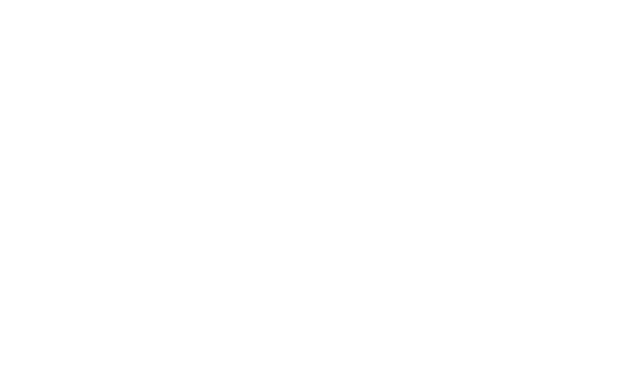
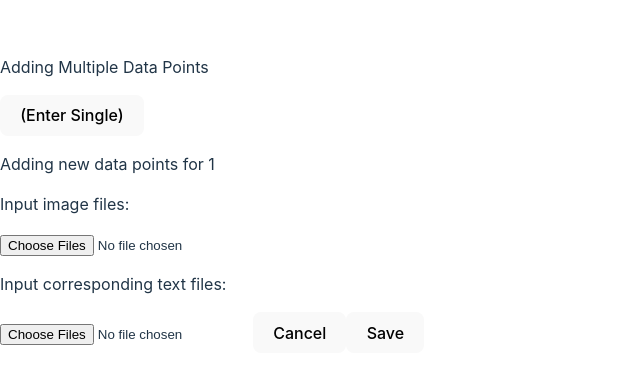
Before and after one commit to jwburke02/ec530-diyml-react-ui, a React (Vite) app: page /adddatas/1 in a window 1280 px wide. Before the commit this address had no page. Shown: the part 204-588 px from the top of the page, without its empty margins (0-640 px from the left). Built offline with nearby package versions, Linux system fonts and the light colour scheme.

Commit message:
Imlemented muti-file upload as well as publishin feature

```diff
--- a/src/App.jsx
+++ b/src/App.jsx
@@ -5,6 +5,7 @@ import Dashboard from './components/Dashboard'
 import CreateProject from './components/CreateProject'
 import AddClasses from './components/AddClasses'
 import AddData from './components/AddData'
+import AddDatas from './components/AddDatas'
 import Inference from './components/Inference'
 
 function App() {
@@ -19,6 +20,7 @@ function App() {
         <Route path="/createproject" element={<CreateProject apiToken={apiToken}/>} />
         <Route path="/addclasses/:project_name" element={<AddClasses apiToken={apiToken} />} />
         <Route path="/adddata/:project_name" element={<AddData apiToken={apiToken} />} />
+        <Route path="/adddatas/:project_name" element={<AddDatas apiToken={apiToken} />} />
         <Route path="/inference/:project_name" element={<Inference apiToken={apiToken} />} />
       </Routes>
     </BrowserRouter>
--- a/src/components/AddData.jsx
+++ b/src/components/AddData.jsx
@@ -16,16 +16,17 @@ const AddData = ({apiToken}) => {
         setLabelString(e.target.value);
     }
 
-    const handleDataPointNameChange = (e) => {
-        setDataPointName(e.target.value);
-    }
-
     const handleCancel = (e) => {
         navigate("/dashboard")
     }
 
+    const handleMore = (e) => {
+        navigate(`/adddatas/${project_name}`)
+    }
+
     const handleImageUpload = (e) => {
         const file = e.target.files[0];
+        setDataPointName(file.name)
         const reader = new FileReader();
 
         reader.onloadend = () => {
@@ -59,20 +60,15 @@ const AddData = ({apiToken}) => {
     }
 
     return (
-        <div class="add-class-div">
+        <div className="add-class-div">
+            <p>Adding a Singular Data Point</p>
+            <button onClick={handleMore}>(Enter More)</button>
             <p>Adding new data point for {project_name}</p>
             <p>Input an image file: </p>
             <input
                 type="file"
                 accept="image/*"
                 onChange={handleImageUpload}
-            />
-            <p>Enter a name for your new data point</p>
-            <input
-                type="text"
-                id="dataPointName"
-                value={dataPointName}
-                onChange={handleDataPointNameChange}
             />
             <p>Enter label information with no spaces, seperated by the '|' character</p>
             <input
--- /dev/null
+++ b/src/components/AddDatas.jsx
@@ -0,0 +1,128 @@
+import React, { useState } from 'react';
+import { useNavigate, useParams } from 'react-router-dom';
+import { baseApiUrl, uploadClassEndpoint, uploadDataEndpoint, uploadProjectEndpoint } from '../config';
+import axios from 'axios';
+
+const AddDatas = ({apiToken}) => {
+    const {project_name} = useParams();
+
+    const [base64Image, setBase64Image] = useState(null);
+    const [labels, setLabels] = useState(null)
+
+    const navigate = useNavigate();
+
+    const handleCancel = (e) => {
+        navigate("/dashboard")
+    }
+
+    const handleSingle = (e) => {
+        navigate(`/adddata/${project_name}`)
+    }
+
+    const handleImagesUpload = (e) => {
+        var base64_dictionary = {}
+        const files = e.target.files
+
+        for (var i = 0; i < files.length; i++) {
+            const fileName = files[i].name.substring(0, files[i].name.lastIndexOf('.'))
+            const reader = new FileReader();
+
+            reader.onloadend = () => {
+                const base64String = reader.result;
+                const base64WithoutPrefix = base64String.split(',')[1];
+                base64_dictionary[fileName] = base64WithoutPrefix;
+                console.log(fileName)
+            }
+
+            reader.readAsDataURL(files[i]);
+        }
+
+        setBase64Image(base64_dictionary)
+
+    }
+
+    const handleTextFilesUpload = (e) => {
+        let labels_dictionary = {}
+        const files = e.target.files;
+
+        for (let i = 0; i < files.length; i++) {
+          const file = files[i];
+          const reader = new FileReader();
+
+          reader.onload = (e) => {
+            const fileContent = e.target.result;
+            const lines = fileContent.split('\n');
+            let label_line = ""
+            for (let j = 0; j < lines.length; j++) {
+                label_line += (lines[j] + '|')
+            }
+            let trimmedStr = label_line.replace(/\|+$/, '');
+            labels_dictionary[file.name.substring(0, file.name.lastIndexOf('.'))] = trimmedStr
+          };
+
+          reader.readAsText(file);
+        }
+        setLabels(labels_dictionary)
+    }
+
+    const handleSubmit = async (e) => {
+        /* CHECK SAME SIZE AND KEYS */
+        const label_keys = Object.keys(labels);
+        const base64_keys = Object.keys(base64Image);
+        if (label_keys.length !== base64_keys.length) {
+            return; // we cannot work with this
+        }
+        for (let i = 0; i < label_keys.length; i++) {
+            if (!base64Image.hasOwnProperty(label_keys[i])) {
+                return; // we cannot work with this
+            }
+        }
+        /* FOR EACH KEY, PERFORM API UPLOAD IF POSSIBLE */
+        for (let i = 0; i < label_keys.length; i++) {
+            const key = label_keys[i];
+            const image_data = base64Image[key]
+            const label_data = labels[key]
+            try {
+                const response = await axios.put(baseApiUrl + uploadDataEndpoint, {
+                    label_data: label_data,
+                    image_data: image_data,
+                    api_token: apiToken,
+                    data_point_name: key,
+                    project_name: project_name
+                });
+                console.log("Here is API response")
+                console.log(response)
+            }
+            catch (e) {
+                console.log(e.response)
+            }
+        }
+        navigate("/dashboard")
+    }
+
+    return (
+        <div className="add-class-div">
+            <p>Adding Multiple Data Points</p>
+            <button onClick={handleSingle}>(Enter Single)</button>
+            <p>Adding new data points for {project_name}</p>
+            <p>Input image files: </p>
+            <input
+                type="file"
+                accept="image/*"
+                multiple
+                onChange={handleImagesUpload}
+            />
+            <p>Input corresponding text files: </p>
+            <input
+                type="file"
+                accept="text/plain"
+                multiple
+                onChange={handleTextFilesUpload}
+            />
+            <button onClick={handleCancel}>Cancel</button>
+            <button onClick={handleSubmit}>Save</button>
+        </div>
+    );
+};
+
+export default AddDatas;
--- a/src/components/Dashboard.jsx
+++ b/src/components/Dashboard.jsx
@@ -3,7 +3,7 @@ import { useState, useEffect } from 'react';
 import { useNavigate } from 'react-router-dom';
 import { Link } from 'react-router-dom';
 import axios from 'axios';
-import { baseApiUrl, trainEndpoint, uploadClassEndpoint, uploadProjectEndpoint } from '../config';
+import { baseApiUrl, publishEndpoint, trainEndpoint, uploadClassEndpoint, uploadProjectEndpoint } from '../config';
 
 /*
   Dashboard Component
@@ -92,7 +92,7 @@ const Dashboard = ({username, apiToken}) => {
         <div className="dash-project-div" key={index}>
           <p className="dash-project-name">{project['project_name']}</p>
           <p className="dash-project-type">{project['project_type'][0].toUpperCase() + project['project_type'].slice(1)}</p>
-          {project['is_published'] ? <p className="dash-project-published">Published</p> :
+          {project['is_published'] == "True" ? <p className="dash-project-published">Published</p> :
           <p className="dash-project-published">Not published</p>}
           {project['classes'].length < 1 ? <button onClick={() => {navigate(`/addclasses/${project.project_name}`)}} class="dash-project-button-modify-classes">Add Classes</button> :
           <>
@@ -107,6 +107,8 @@ const Dashboard = ({username, apiToken}) => {
           <button onClick={() => {navigate(`/adddata/${project.project_name}`)}} className="dash-project-add-data-button">Add Data to Project</button>
           <button onClick={(e) => {onTrainProject(e, project['project_name'])}} className="dash-project-train-button">Train Project</button>
           {project['current_url'] != "NONE" ? <button onClick={() => {navigate(`/inference/${project.project_name}`)}} className="dash-project-infer-button">Make Inference</button> : <></>}
+          {project['current_url'] != "NONE" & project['is_published'] == "False" ? <button onClick={async() => {await axios.put(baseApiUrl + publishEndpoint, {project_name: project['project_name'], api_token: apiToken, is_published: "True"}); fetchDataAsync();}} className="dash-project-publish-button">Publish/Unpublish</button> : <></>}
+          {project['current_url'] != "NONE" & project['is_published'] == "True" ? <button onClick={async() => {await axios.put(baseApiUrl + publishEndpoint, {project_name: project['project_name'], api_token: apiToken, is_published: "False"}); fetchDataAsync();}} className="dash-project-publish-button">Publish/Unpublish</button> : <></>}
         </div>
         </div>
       ))}</> : <>No projects yet...</>}
--- a/src/index.css
+++ b/src/index.css
@@ -310,3 +310,10 @@ button:focus-visible {
   color: orange;
   border-color: yellow;
 }
+.dash-project-publish-button {
+  margin-left: 20px;
+  margin-top: 20px;
+  background-color: #121212;
+  color: purple;
+  border-color: blueviolet;
+}
```
